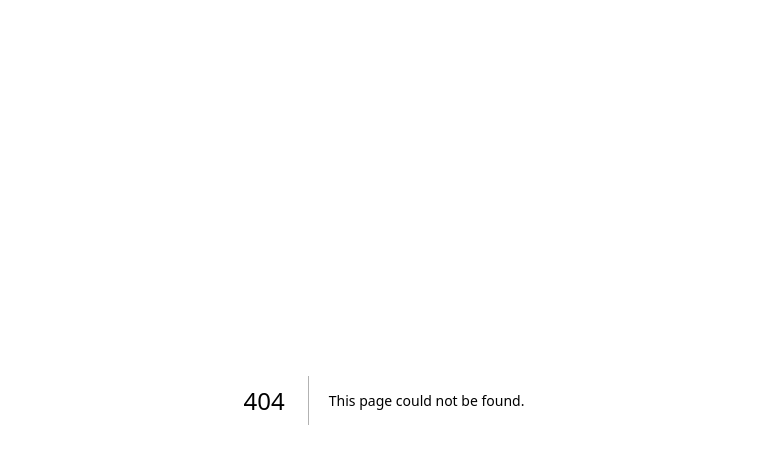
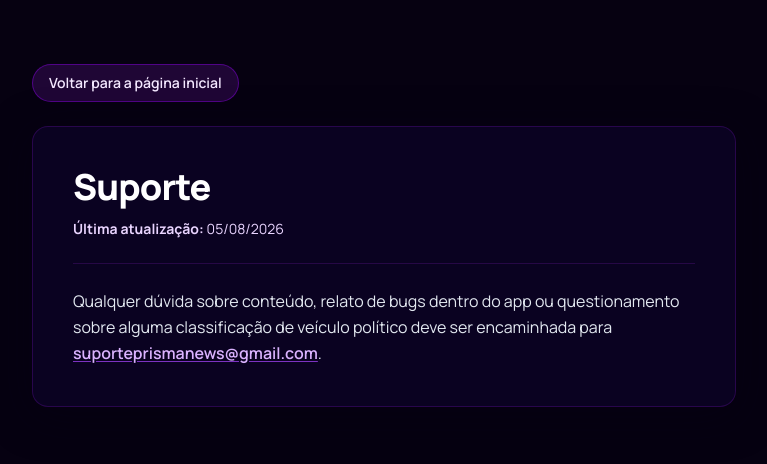
Before and after one commit to gustavosx1/Prisma-Landing-Page, a Next.js app: page /suporte in a window 1280 px wide. Before the commit this address had no page. Shown: the top 464 px of the page, without its empty margins (256-1023 px from the left). Built offline with nearby package versions, Linux system fonts and the light colour scheme.

Commit message:
pagina de suporte ao cliente apple

```diff
--- a/app/sitemap.ts
+++ b/app/sitemap.ts
@@ -20,5 +20,11 @@ export default function sitemap(): MetadataRoute.Sitemap {
       changeFrequency: "yearly",
       priority: 0.5,
     },
+    {
+      url: "https://prismanews.com.br/suporte",
+      lastModified: new Date(),
+      changeFrequency: "yearly",
+      priority: 0.5,
+    },
   ];
 }
--- /dev/null
+++ b/app/suporte/page.tsx
@@ -0,0 +1,66 @@
+import type { Metadata } from "next";
+import Link from "next/link";
+
+const SITE_URL = "https://prismanews.com.br";
+
+export const metadata: Metadata = {
+  title: "Suporte",
+  description:
+    "Canal de suporte do Prisma News para dúvidas sobre conteúdo, bugs e questionamentos de classificação política.",
+  alternates: {
+    canonical: `${SITE_URL}/suporte`,
+  },
+  openGraph: {
+    type: "article",
+    locale: "pt_BR",
+    url: `${SITE_URL}/suporte`,
+    title: "Suporte — Prisma News",
+    description:
+      "Entre em contato com o suporte do Prisma News para dúvidas, bugs e questionamentos sobre classificações.",
+    siteName: "Prisma News",
+  },
+  robots: {
+    index: true,
+    follow: true,
+  },
+};
+
+export default function SupportPage() {
+  return (
+    <main className="min-h-screen bg-[radial-gradient(circle_at_20%_0%,rgba(168,85,247,0.18),transparent_42%),radial-gradient(circle_at_80%_10%,rgba(236,72,153,0.14),transparent_34%),#060111]">
+      <div className="mx-auto w-full max-w-3xl px-4 py-12 sm:px-6 lg:px-8 lg:py-16">
+        <Link
+          href="/"
+          className="inline-flex items-center rounded-full border border-purple-700/50 bg-purple-900/30 px-4 py-2 text-sm font-semibold text-purple-100 transition hover:border-purple-500 hover:text-white"
+        >
+          Voltar para a página inicial
+        </Link>
+
+        <article className="mt-6 rounded-2xl border border-purple-800/30 bg-surface-card/90 p-6 text-slate-100 shadow-[0_8px_40px_rgba(5,2,18,0.5)] backdrop-blur sm:p-8 lg:p-10">
+          <header className="border-b border-purple-900/35 pb-6">
+            <h1 className="text-3xl font-extrabold tracking-tight text-white sm:text-4xl">
+              Suporte
+            </h1>
+            <p className="mt-3 text-sm text-purple-200">
+              <strong>Última atualização:</strong> 05/08/2026
+            </p>
+          </header>
+
+          <section className="mt-6">
+            <p className="leading-relaxed text-slate-200">
+              Qualquer dúvida sobre conteúdo, relato de bugs dentro do app ou questionamento sobre
+              alguma classificação de veículo político deve ser encaminhada para{" "}
+              <a
+                href="mailto:suporteprismanews@gmail.com"
+                className="font-semibold text-purple-300 underline decoration-purple-500/70 underline-offset-2 hover:text-purple-200"
+              >
+                suporteprismanews@gmail.com
+              </a>
+              .
+            </p>
+          </section>
+        </article>
+      </div>
+    </main>
+  );
+}
```
